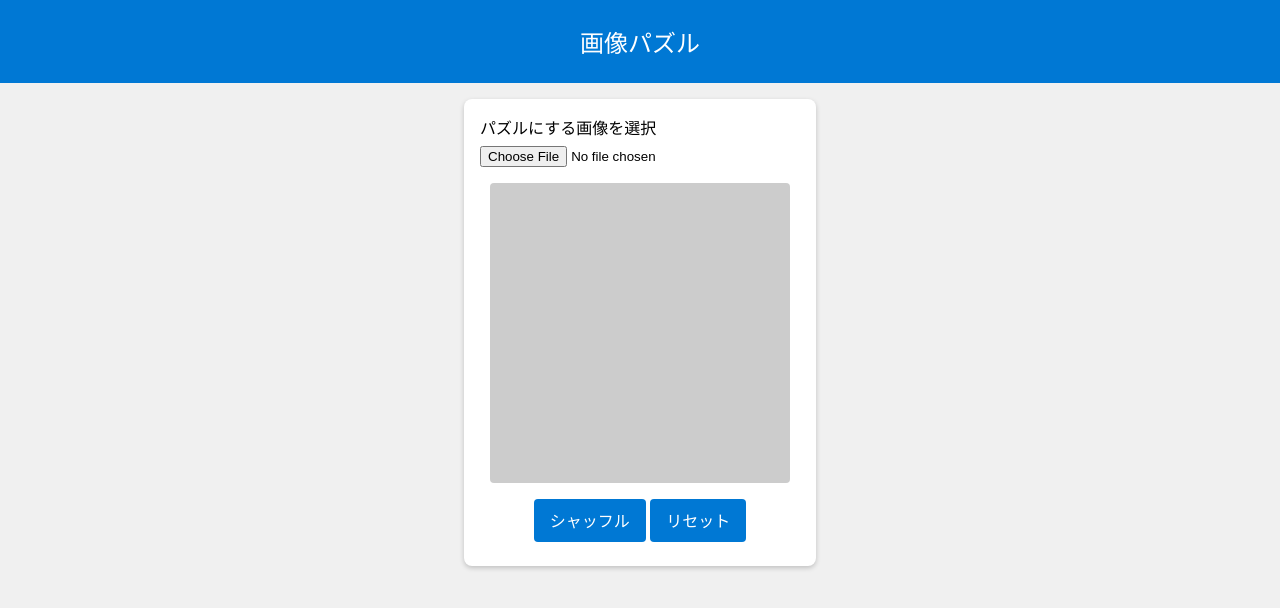
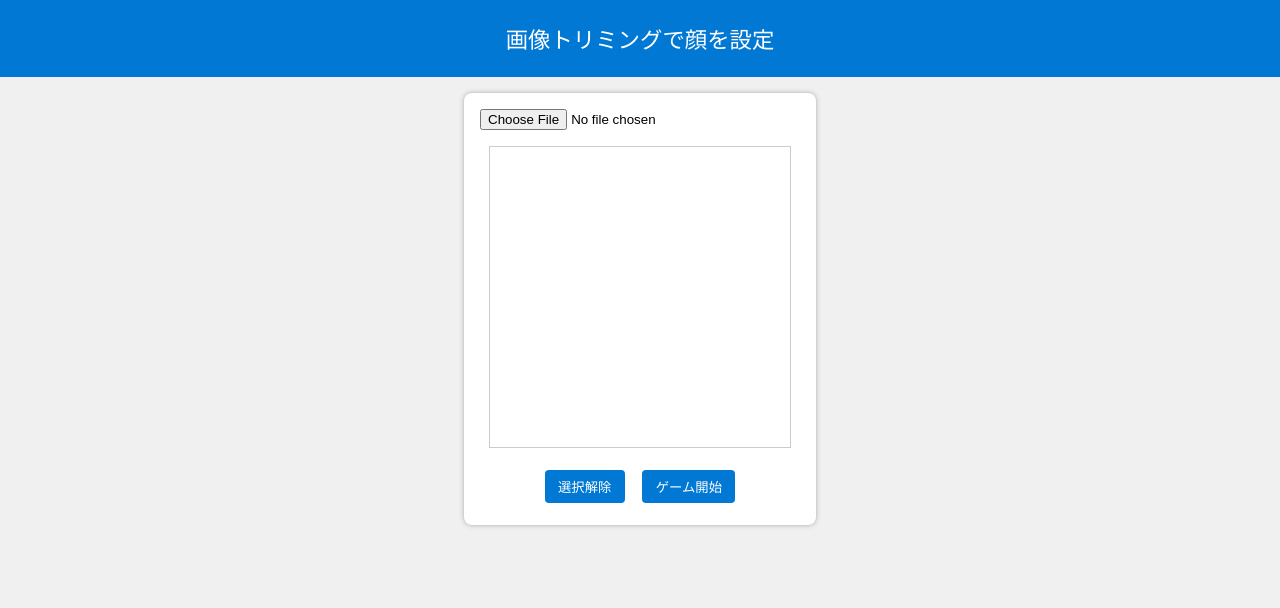
Before and after one commit to akashiroito/Test001, a plain HTML site: page index.html in a window 1280 px wide. Shown: the top 608 px of the page. Drawn offline with Linux system fonts and the light colour scheme.

Commit message:
Update index.html

```diff
--- a/index.html
+++ b/index.html
@@ -3,21 +3,20 @@
 <head>
 <meta charset="UTF-8" />
 <meta name="viewport" content="width=device-width, initial-scale=1" />
-<title>画像パズル</title>
-<link rel="manifest" href="manifest.json" />
+<title>顔トリミング＋アクションゲーム</title>
 <style>
   body {
-    font-family: -apple-system, BlinkMacSystemFont, "Segoe UI", Roboto, Helvetica, Arial, sans-serif;
+    font-family: sans-serif;
     margin: 0; padding: 0;
+    display: flex; flex-direction: column; align-items: center;
     background: #f0f0f0;
-    display: flex; flex-direction: column; align-items: center;
   }
   header {
-    background-color: #0078d4;
+    background: #0078d4;
     color: white;
     width: 100%;
     padding: 1em;
-    font-size: 1.5em;
+    font-size: 1.4em;
     text-align: center;
   }
   main {
@@ -25,47 +24,37 @@
     width: 320px;
     max-width: 95vw;
     background: white;
+    padding: 1em;
     border-radius: 8px;
-    padding: 1em;
-    box-shadow: 0 2px 5px rgba(0,0,0,0.2);
+    box-shadow: 0 0 5px #aaa;
   }
-  #puzzleCanvas {
-    background: #ccc;
+  #imageCanvas {
+    border: 1px solid #ccc;
     display: block;
     margin: 1em auto;
-    border-radius: 4px;
+    touch-action: none;
+    max-width: 100%;
   }
   button {
     background: #0078d4;
+    color: white;
     border: none;
-    color: white;
-    padding: 0.6em 1em;
-    font-size: 1em;
+    padding: 0.5em 1em;
+    margin: 0.5em;
     border-radius: 4px;
     cursor: pointer;
-  }
-  input[type=file] {
-    margin-top: 0.5em;
-    width: 100%;
-  }
-  #message {
-    text-align: center;
-    margin-top: 0.5em;
-    font-weight: bold;
   }
 </style>
 </head>
 <body>
-<header>画像パズル</header>
+<header>画像トリミングで顔を設定</header>
 <main>
-  <label for="imageLoader">パズルにする画像を選択</label>
   <input type="file" id="imageLoader" accept="image/*" />
-  <canvas id="puzzleCanvas" width="300" height="300"></canvas>
+  <canvas id="imageCanvas" width="300" height="300"></canvas>
   <div style="text-align:center;">
-    <button id="shuffleBtn">シャッフル</button>
-    <button id="resetBtn">リセット</button>
+    <button id="resetSelection">選択解除</button>
+    <button id="startGame" disabled>ゲーム開始</button>
   </div>
-  <div id="message"></div>
 </main>
 <script src="app.js"></script>
 </body>
```
